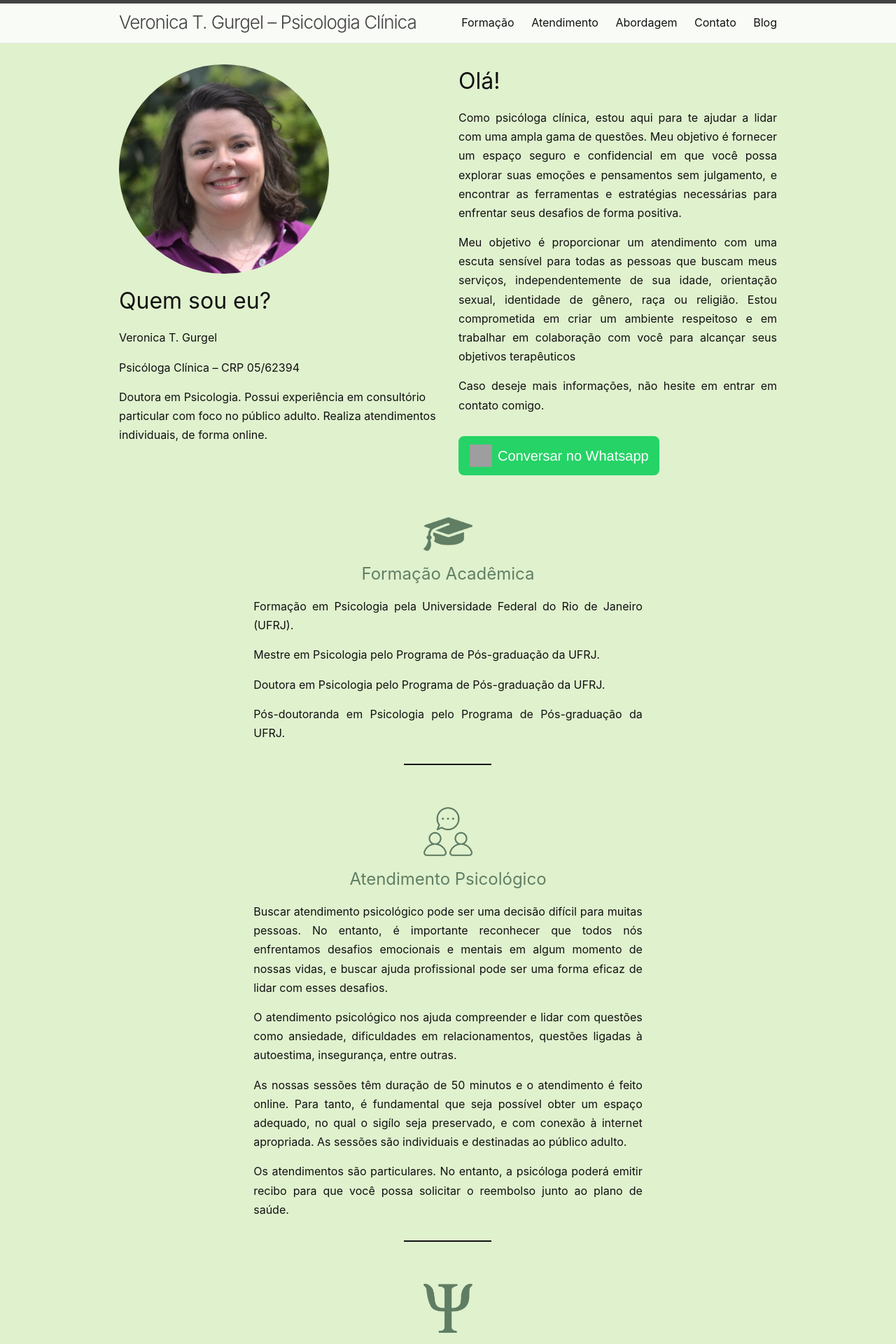
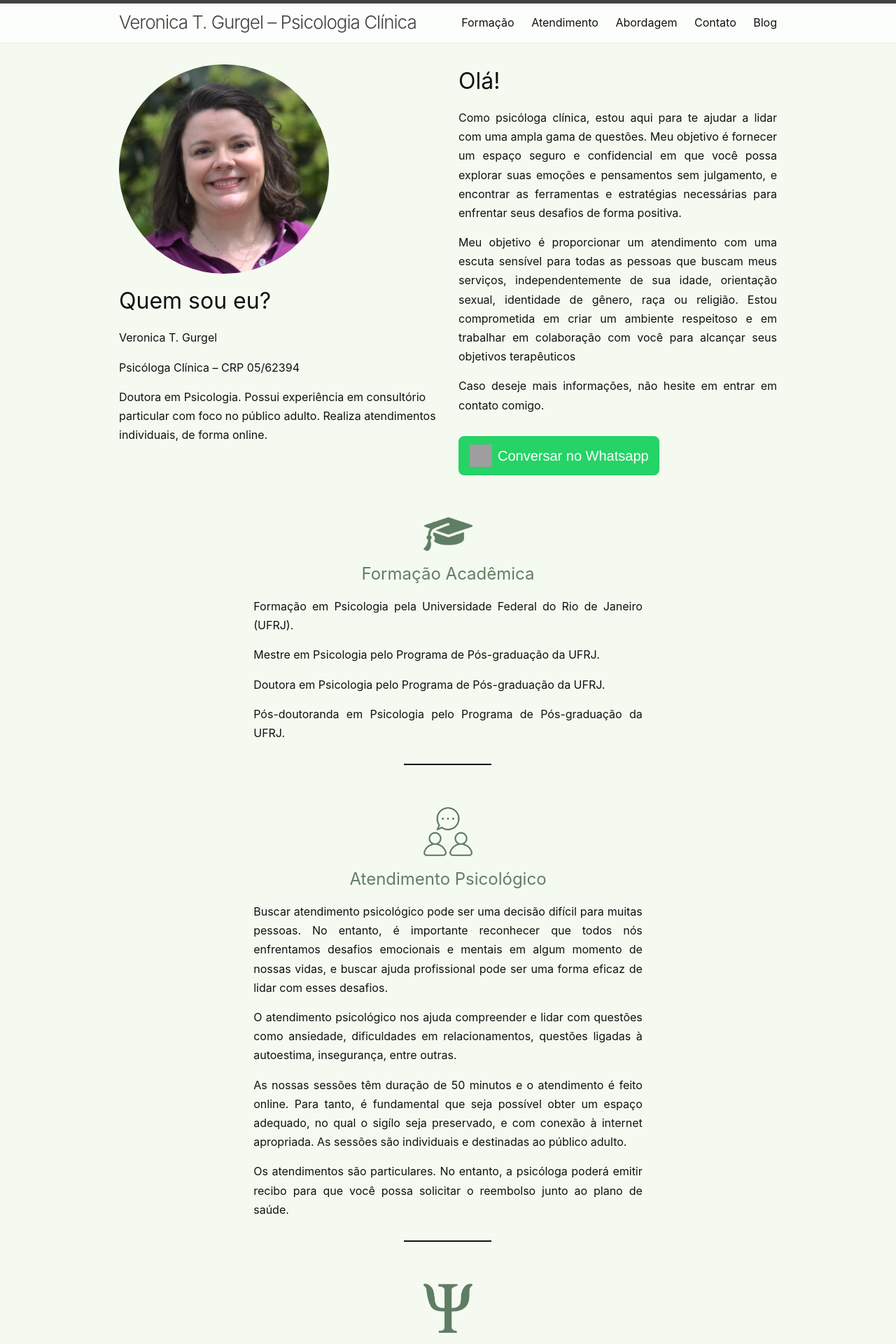
Before and after one commit to PedCoelho/vero-jekyll, a Jekyll site: the page built from index.markdown, in a window 1280 px wide. Shown: the top 1920 px of the page at 70% size. Built offline with Jekyll 4.4.1, drawn with Linux system fonts in a browser that asks for light colours; grey boxes are pictures that could not be loaded.

Commit message:
refactor(scss): update  background colors

```diff
--- a/_sass/minima.scss
+++ b/_sass/minima.scss
@@ -15,7 +15,8 @@ $spacing-unit: 30px !default;
 $separator-width: 125px;
 
 $text-color: #111 !default;
-$background-color: hsl(89.14deg 55.56% 87.65%) !default;
+$background-color: hsl(89deg 50% 96%) !default;
+$background-color-lighter: hsl(89deg 55% 99%) !default;
 $brand-color: #2a7ae2 !default;
 
 $grey-color: #828282 !default;
--- a/_sass/minima/_layout.scss
+++ b/_sass/minima/_layout.scss
@@ -5,7 +5,7 @@
   border-top: 5px solid $grey-color-dark;
   border-bottom: 1px solid $grey-color-light;
   min-height: $spacing-unit * 1.865;
-  background-color: lighten($background-color, 10%);
+  background-color: $background-color-lighter;
   // Positioning context for the mobile navigation icon
   position: relative;
 }
@@ -106,7 +106,7 @@
 .site-footer {
   border-top: 1px solid $grey-color-light;
   padding: $spacing-unit 0;
-  background-color: lighten($background-color, 10%);
+  background-color: $background-color-lighter;
 }
 
 .footer-heading {
```
